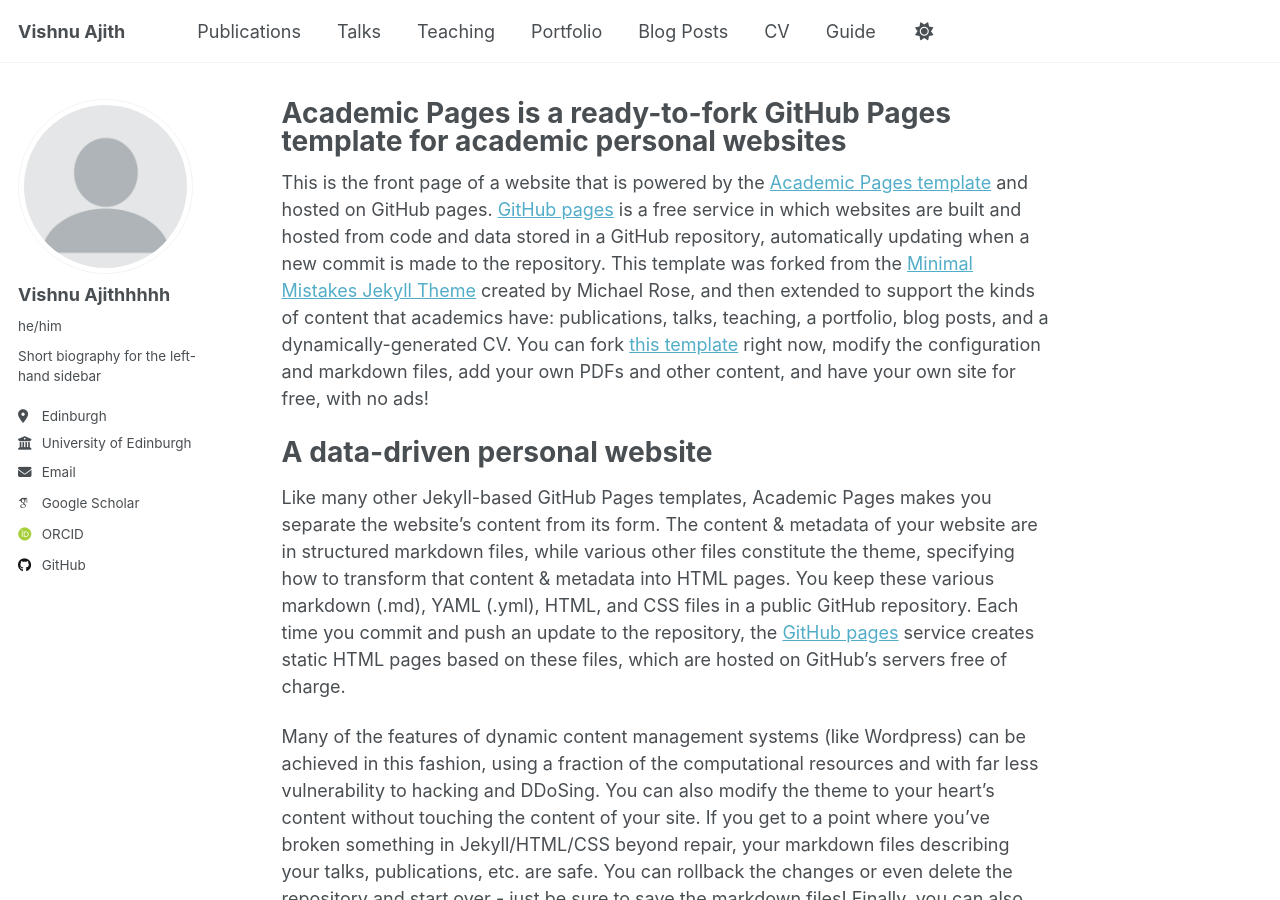
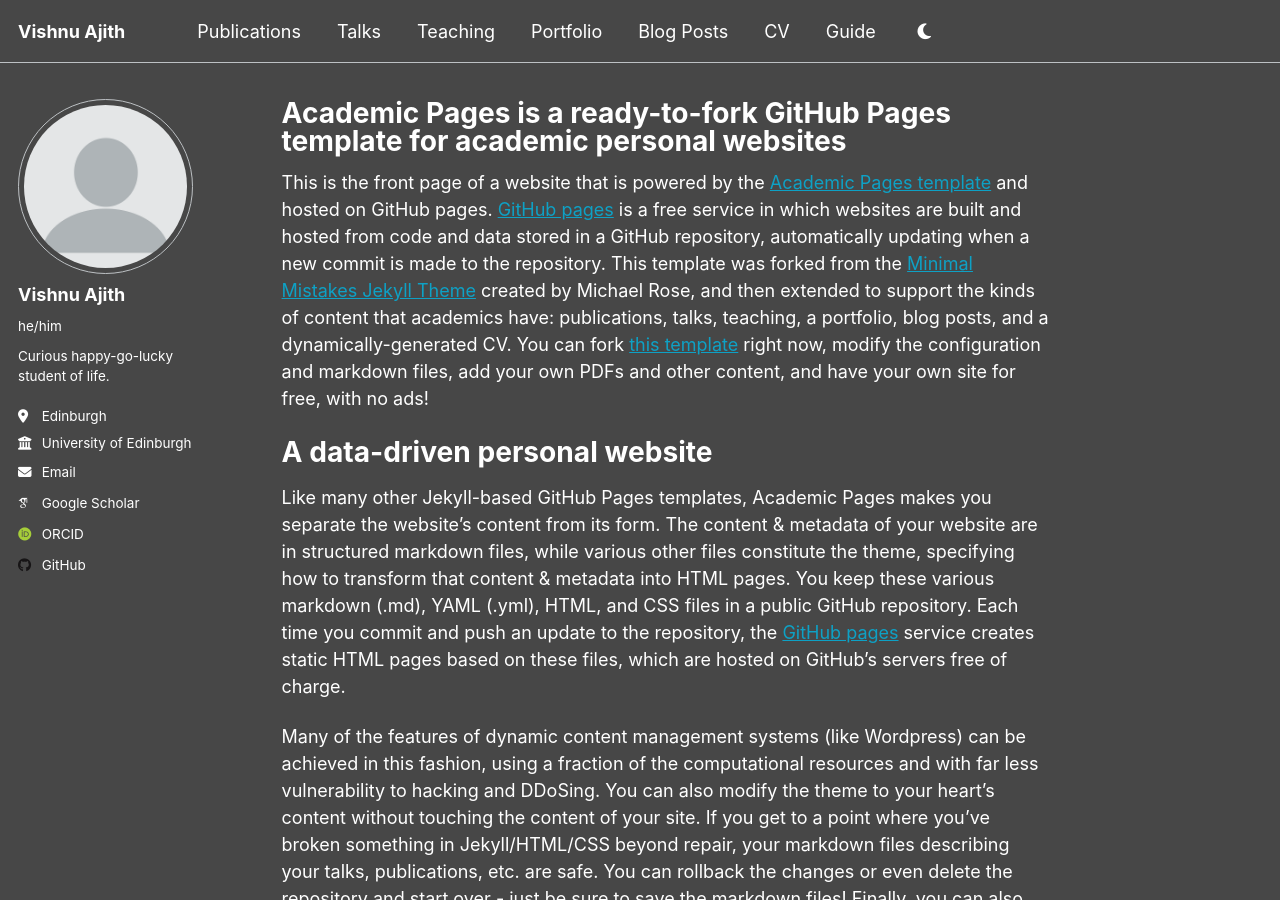
Before and after one commit to charmerDark/charmerDark.github.io, a Jekyll site: the page built from _pages/about.md, in a window 1280 px wide and 900 px high. Built offline with Jekyll 4.4.1, drawn with Linux system fonts in a browser that asks for light colours; some web fonts are replaced.

```diff
--- a/_config.yml
+++ b/_config.yml
@@ -7,8 +7,8 @@
 # server process.
 
 # Basic Site Settings
-locale                   : "en-US"
-site_theme               : "default"
+locale                   : "en-GB"
+site_theme               : "dark"
 title                    : "Vishnu Ajith"
 title_separator          : "-"
 name                     : &name "Vishnu Ajith"
@@ -23,9 +23,9 @@ repository               : "charmerDark/charmerDark.github.io"
 author:
   # Biographic information
   avatar           : "profile.png"
-  name             : "Vishnu Ajithhhhh"
+  name             : "Vishnu Ajith"
   pronouns         : "he/him" # example: "she/her"
-  bio              : "Short biography for the left-hand sidebar"
+  bio              : "Curious happy-go-lucky student of life."
   location         : "Edinburgh"
   employer         : "University of Edinburgh"
   uri              : # URL
```
